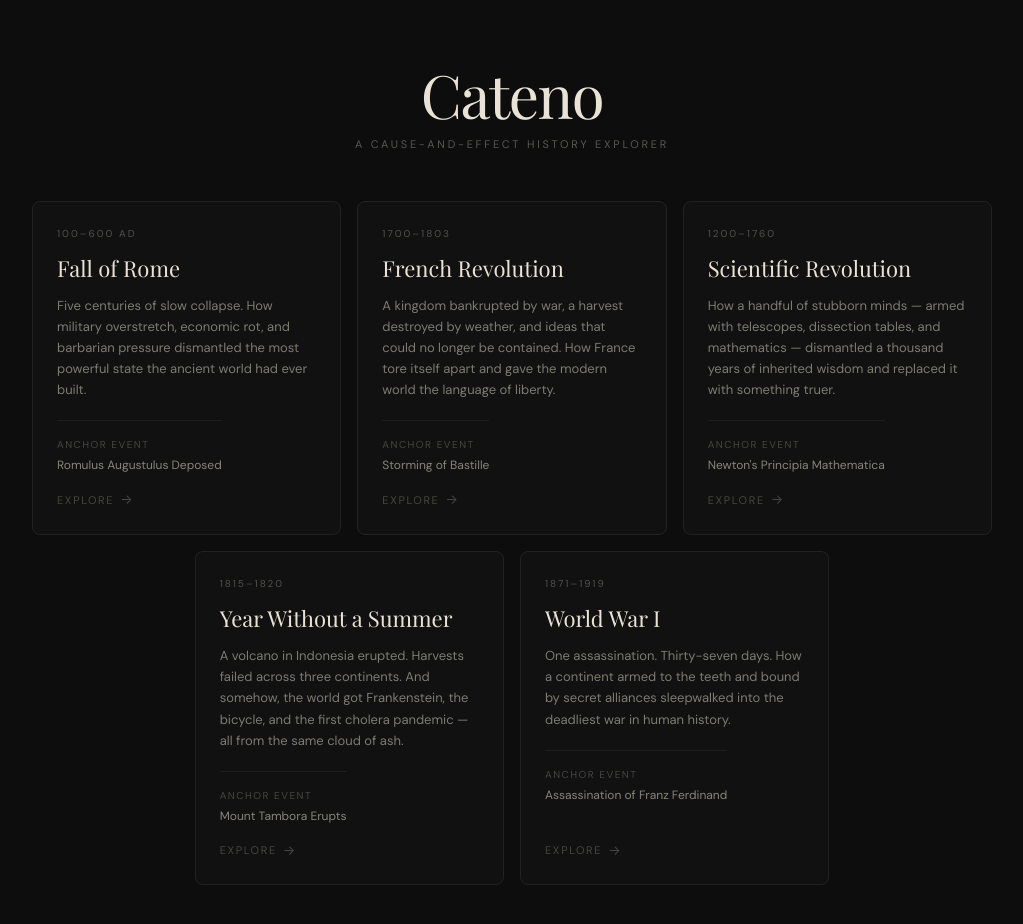
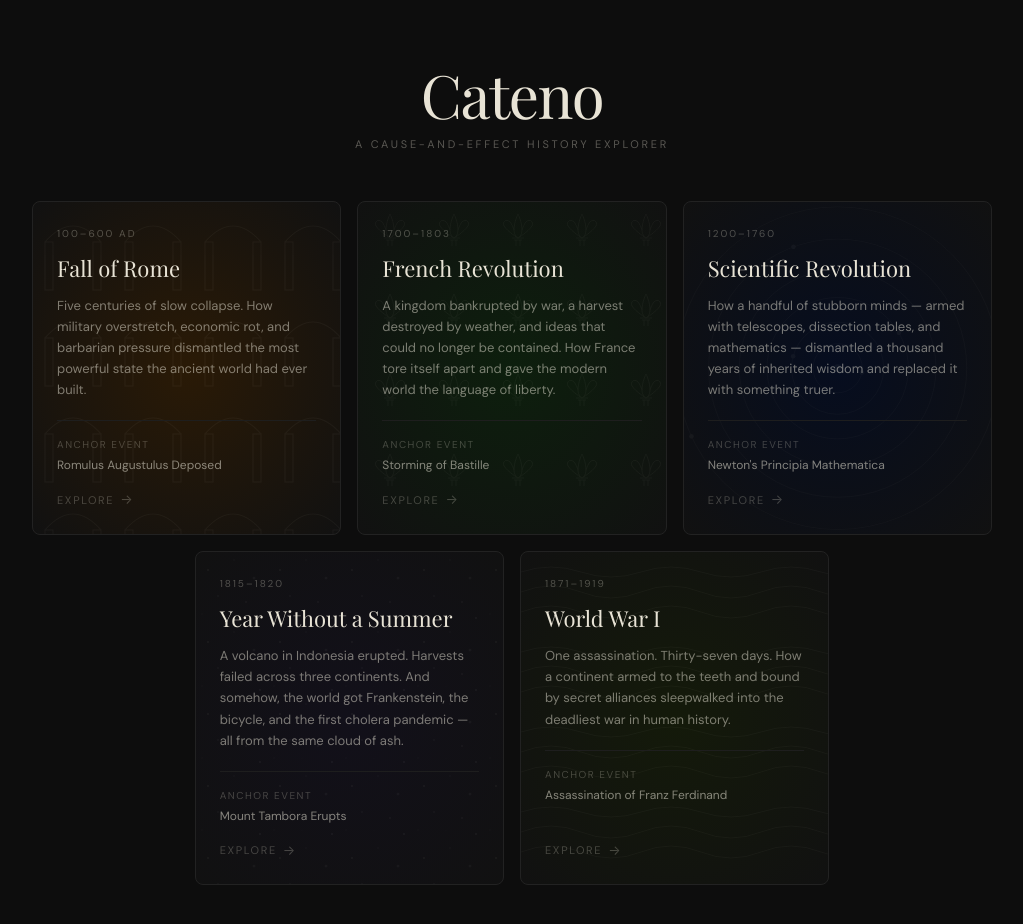
Before and after one commit to catsbyy/cateno, a React (Vite) app: page / in a window 1280 px wide. Shown: the top 924 px of the page, without its empty margins (128-1151 px from the left). Built offline with nearby package versions, Linux system fonts and the light colour scheme.

Commit message:
add patterns, backgrounds

```diff
--- a/src/App.tsx
+++ b/src/App.tsx
@@ -5,6 +5,7 @@ import { CatenoGraph } from './components/CatenoGraph';
 import { DetailPanel } from './components/DetailPanel';
 import { ScenarioSelector } from './components/ScenarioSelector';
 import { TimelineBar } from './components/TimelineBar';
+import { getScenarioGradient } from './utils/scenarioBackground';
 import type { CatenoScenario, CatenoNode } from './types';
 import { TYPE_COLORS } from './types';
 import type { NodeType } from './types';
@@ -114,7 +115,10 @@ function GraphView({
   );
 
   return (
-    <div className="w-full h-screen bg-[#0D0D0D] flex flex-col overflow-hidden">
+    <div
+      className="w-full h-screen flex flex-col overflow-hidden"
+      style={{ background: getScenarioGradient(scenario.id) }}
+    >
       {/* Header */}
       <header
         className="shrink-0 flex items-center gap-4 px-6 py-3"
--- a/src/components/CatenoGraph.tsx
+++ b/src/components/CatenoGraph.tsx
@@ -255,7 +255,7 @@ export function CatenoGraph({
   }, [visibleNodeIds, focusedNodeId, connectedIds, nodeMap, positions, scenario]);
 
   return (
-    <div className="w-full h-full" style={{ touchAction: 'none' }}>
+    <div className="w-full h-full" style={{ touchAction: 'none', position: 'relative', zIndex: 1 }}>
       <ReactFlow
         nodes={nodes}
         edges={edges}
--- a/src/components/ScenarioSelector.tsx
+++ b/src/components/ScenarioSelector.tsx
@@ -1,6 +1,7 @@
 import { motion } from "framer-motion";
 import type { CatenoScenario } from "../types";
 import { SCENARIOS } from "../data/scenarios";
+import { ScenarioPatternSvg, SCENARIO_CENTRE_COLORS } from "../utils/scenarioBackground";
 
 interface ScenarioSelectorProps {
   onSelect: (scenario: CatenoScenario) => void;
@@ -37,11 +38,19 @@ export function ScenarioSelector({ onSelect }: ScenarioSelectorProps) {
               <motion.button
                 key={scenario.id}
                 onClick={() => onSelect(scenario)}
-                className="w-full md:flex-1 text-left rounded-lg border border-[#222222] bg-[#111111] hover:border-[#383838] hover:bg-[#161616] p-5 md:p-6 cursor-pointer transition-colors duration-[120ms] ease-out flex flex-col"
+                className="w-full md:flex-1 text-left rounded-lg border border-[#222222] hover:border-[#383838] p-5 md:p-6 cursor-pointer transition-colors duration-[120ms] ease-out flex flex-col relative overflow-hidden"
+                style={{
+                  backgroundColor: SCENARIO_CENTRE_COLORS[scenario.id] ?? "#111111",
+                  backgroundImage: `radial-gradient(ellipse at center, ${SCENARIO_CENTRE_COLORS[scenario.id] ?? "#111111"} 0%, #111111 100%)`,
+                }}
                 initial={{ opacity: 0, y: 24 }}
                 animate={{ opacity: 1, y: 0 }}
                 transition={{ duration: 0.45, delay: 0.12 + i * 0.08, ease: "easeOut" }}
               >
+                {/* Per-scenario background pattern */}
+                <ScenarioPatternSvg scenarioId={scenario.id} opacity={0.04} />
+                {/* Card content lifted above pattern */}
+                <div className="flex flex-col flex-1 relative" style={{ zIndex: 1 }}>
                   <p className="text-[#E8E3D5]/30 text-[10px] font-sans uppercase tracking-[0.2em] mb-3">
                     {scenario.period}
                   </p>
@@ -54,6 +63,7 @@ export function ScenarioSelector({ onSelect }: ScenarioSelectorProps) {
                   <div className="mt-4 flex items-center gap-1.5 text-[#E8E3D5]/25 min-h-[44px] md:min-h-0 transition-colors duration-[120ms]">
                     <span className="text-[11px] font-sans uppercase tracking-[0.15em]">Explore</span>
                     <span className="text-[13px]">→</span>
+                  </div>
                 </div>
               </motion.button>
             );
@@ -68,12 +78,22 @@ export function ScenarioSelector({ onSelect }: ScenarioSelectorProps) {
               <motion.button
                 key={scenario.id}
                 onClick={() => onSelect(scenario)}
-                className="w-full text-left rounded-lg border border-[#222222] bg-[#111111] hover:border-[#383838] hover:bg-[#161616] p-5 md:p-6 cursor-pointer transition-colors duration-[120ms] ease-out flex flex-col"
-                style={{ flexBasis: "calc((100% - 32px) / 3)", flexGrow: 0, flexShrink: 0 }}
+                className="w-full text-left rounded-lg border border-[#222222] hover:border-[#383838] p-5 md:p-6 cursor-pointer transition-colors duration-[120ms] ease-out flex flex-col relative overflow-hidden"
+                style={{
+                  flexBasis: "calc((100% - 32px) / 3)",
+                  flexGrow: 0,
+                  flexShrink: 0,
+                  backgroundColor: SCENARIO_CENTRE_COLORS[scenario.id] ?? "#111111",
+                  backgroundImage: `radial-gradient(ellipse at center, ${SCENARIO_CENTRE_COLORS[scenario.id] ?? "#111111"} 0%, #111111 100%)`,
+                }}
                 initial={{ opacity: 0, y: 24 }}
                 animate={{ opacity: 1, y: 0 }}
                 transition={{ duration: 0.45, delay: 0.12 + (3 + i) * 0.08, ease: "easeOut" }}
               >
+                {/* Per-scenario background pattern */}
+                <ScenarioPatternSvg scenarioId={scenario.id} opacity={0.04} />
+                {/* Card content lifted above pattern */}
+                <div className="flex flex-col flex-1 relative" style={{ zIndex: 1 }}>
                   <p className="text-[#E8E3D5]/30 text-[10px] font-sans uppercase tracking-[0.2em] mb-3">
                     {scenario.period}
                   </p>
@@ -87,6 +107,7 @@ export function ScenarioSelector({ onSelect }: ScenarioSelectorProps) {
                     <span className="text-[11px] font-sans uppercase tracking-[0.15em]">Explore</span>
                     <span className="text-[13px]">→</span>
                   </div>
+                </div>
               </motion.button>
             );
           })}
--- /dev/null
+++ b/src/utils/scenarioBackground.tsx
@@ -0,0 +1,200 @@
+// ─── Per-scenario background personality ──────────────────────────────────────
+// Each scenario gets a radial gradient colour tint + a subtle SVG pattern layer.
+// Both are pointer-events: none so they never interfere with interaction.
+
+// ─── Gradient tints ────────────────────────────────────────────────────────────
+// Radial gradient from a warm/cool tint at center → #0D0D0D at ~70%
+
+// Centre colours exposed separately so selector cards can use them as flat base colours.
+export const SCENARIO_CENTRE_COLORS: Record<string, string> = {
+  "fall-of-rome":           "#2a1a06",
+  "french-revolution":      "#0d1f0d",
+  "scientific-revolution":  "#060d1f",
+  "wwi":                    "#141a0a",
+  "year-without-a-summer":  "#12101a",
+};
+
+const SCENARIO_GRADIENTS: Record<string, string> = {
+  "fall-of-rome":           "radial-gradient(ellipse at center, #2a1a06 0%, #0D0D0D 70%)",
+  "french-revolution":      "radial-gradient(ellipse at center, #0d1f0d 0%, #0D0D0D 70%)",
+  "scientific-revolution":  "radial-gradient(ellipse at center, #060d1f 0%, #0D0D0D 70%)",
+  "wwi":                    "radial-gradient(ellipse at center, #141a0a 0%, #0D0D0D 70%)",
+  "year-without-a-summer":  "radial-gradient(ellipse at center, #12101a 0%, #0D0D0D 70%)",
+};
+
+export function getScenarioGradient(scenarioId: string): string {
+  const gradient = SCENARIO_GRADIENTS[scenarioId] ?? "#0D0D0D";
+  console.log("[cateno] getScenarioGradient", { scenarioId, gradient });
+  return gradient;
+}
+
+// ─── SVG pattern components ────────────────────────────────────────────────────
+
+// Fall of Rome — Roman arch repeat
+function RomePattern({ opacity }: { opacity: number }) {
+  return (
+    <svg
+      aria-hidden
+      style={{
+        position: "absolute", inset: 0, width: "100%", height: "100%",
+        pointerEvents: "none", opacity,
+      }}
+    >
+      <defs>
+        <pattern id="bg-rome" x="0" y="0" width="80" height="96" patternUnits="userSpaceOnUse">
+          {/* Roman arch: two pillars + semicircular arch */}
+          <rect x="12" y="40" width="8" height="48" fill="none" stroke="#E8E3D5" strokeWidth="1.2" />
+          <rect x="60" y="40" width="8" height="48" fill="none" stroke="#E8E3D5" strokeWidth="1.2" />
+          <path d="M12 40 Q40 8 68 40" fill="none" stroke="#E8E3D5" strokeWidth="1.2" />
+        </pattern>
+      </defs>
+      <rect width="100%" height="100%" fill="url(#bg-rome)" />
+    </svg>
+  );
+}
+
+// French Revolution — fleur-de-lis repeat
+function FrancePattern({ opacity }: { opacity: number }) {
+  return (
+    <svg
+      aria-hidden
+      style={{
+        position: "absolute", inset: 0, width: "100%", height: "100%",
+        pointerEvents: "none", opacity,
+      }}
+    >
+      <defs>
+        <pattern id="bg-france" x="0" y="0" width="64" height="80" patternUnits="userSpaceOnUse">
+          {/* Fleur-de-lis: centre petal + two side petals + base */}
+          <path
+            d="M32 12 C32 12 28 20 28 28 C28 34 32 36 32 36 C32 36 36 34 36 28 C36 20 32 12 32 12Z"
+            fill="none" stroke="#E8E3D5" strokeWidth="1"
+          />
+          <path
+            d="M32 36 C32 36 22 30 18 24 C16 20 20 16 24 20 C26 22 28 28 28 28"
+            fill="none" stroke="#E8E3D5" strokeWidth="1"
+          />
+          <path
+            d="M32 36 C32 36 42 30 46 24 C48 20 44 16 40 20 C38 22 36 28 36 28"
+            fill="none" stroke="#E8E3D5" strokeWidth="1"
+          />
+          <path d="M26 36 L38 36" stroke="#E8E3D5" strokeWidth="1" />
+          <path d="M28 38 L36 38" stroke="#E8E3D5" strokeWidth="1" />
+          <path d="M30 38 L30 44 M34 38 L34 44" stroke="#E8E3D5" strokeWidth="1" />
+        </pattern>
+      </defs>
+      <rect width="100%" height="100%" fill="url(#bg-france)" />
+    </svg>
+  );
+}
+
+// Scientific Revolution — Copernican orbit diagram (centered, non-repeating)
+function SciencePattern({ opacity }: { opacity: number }) {
+  return (
+    <svg
+      aria-hidden
+      viewBox="0 0 400 400"
+      preserveAspectRatio="xMidYMid meet"
+      style={{
+        position: "absolute", inset: 0, width: "100%", height: "100%",
+        pointerEvents: "none", opacity,
+      }}
+    >
+      {/* Sun at center */}
+      <circle cx="50%" cy="50%" r="5" fill="#E8E3D5" />
+      {/* Orbits */}
+      {[32, 60, 92, 128, 168, 210].map((r, i) => (
+        <circle key={i} cx="50%" cy="50%" r={r} fill="none" stroke="#E8E3D5" strokeWidth="0.8" />
+      ))}
+      {/* Planet dots on orbits */}
+      {([
+        [32,  10],
+        [60,  195],
+        [92,  330],
+        [128, 80],
+        [168, 250],
+        [210, 155],
+      ] as [number, number][]).map(([r, deg], i) => {
+        const rad = (deg * Math.PI) / 180;
+        return (
+          <circle
+            key={i}
+            cx={`calc(50% + ${(r * Math.cos(rad)).toFixed(1)}px)`}
+            cy={`calc(50% + ${(r * Math.sin(rad)).toFixed(1)}px)`}
+            r="3"
+            fill="#E8E3D5"
+          />
+        );
+      })}
+    </svg>
+  );
+}
+
+// WWI — topographic contour repeat
+function WWIPattern({ opacity }: { opacity: number }) {
+  return (
+    <svg
+      aria-hidden
+      style={{
+        position: "absolute", inset: 0, width: "100%", height: "100%",
+        pointerEvents: "none", opacity,
+      }}
+    >
+      <defs>
+        <pattern id="bg-wwi" x="0" y="0" width="120" height="80" patternUnits="userSpaceOnUse">
+          {/* Flowing topographic contour lines */}
+          <path d="M0 20 Q30 10 60 20 Q90 30 120 20" fill="none" stroke="#E8E3D5" strokeWidth="0.9" />
+          <path d="M0 40 Q30 28 60 40 Q90 52 120 40" fill="none" stroke="#E8E3D5" strokeWidth="0.9" />
+          <path d="M0 60 Q30 48 60 60 Q90 72 120 60" fill="none" stroke="#E8E3D5" strokeWidth="0.9" />
+        </pattern>
+      </defs>
+      <rect width="100%" height="100%" fill="url(#bg-wwi)" />
+    </svg>
+  );
+}
+
+// Year Without a Summer — ash particle dots repeat
+function SummerPattern({ opacity }: { opacity: number }) {
+  return (
+    <svg
+      aria-hidden
+      style={{
+        position: "absolute", inset: 0, width: "100%", height: "100%",
+        pointerEvents: "none", opacity,
+      }}
+    >
+      <defs>
+        <pattern id="bg-summer" x="0" y="0" width="72" height="72" patternUnits="userSpaceOnUse">
+          {/* Scattered ash dots at varied positions and sizes */}
+          <circle cx="12" cy="18" r="1.2" fill="#E8E3D5" />
+          <circle cx="38" cy="8"  r="0.8" fill="#E8E3D5" />
+          <circle cx="58" cy="26" r="1.5" fill="#E8E3D5" />
+          <circle cx="22" cy="44" r="0.9" fill="#E8E3D5" />
+          <circle cx="50" cy="50" r="1.1" fill="#E8E3D5" />
+          <circle cx="6"  cy="62" r="0.7" fill="#E8E3D5" />
+          <circle cx="64" cy="66" r="1.3" fill="#E8E3D5" />
+          <circle cx="34" cy="62" r="0.6" fill="#E8E3D5" />
+        </pattern>
+      </defs>
+      <rect width="100%" height="100%" fill="url(#bg-summer)" />
+    </svg>
+  );
+}
+
+// ─── Public export ─────────────────────────────────────────────────────────────
+
+interface ScenarioPatternSvgProps {
+  scenarioId: string;
+  opacity: number;
+}
+
+export function ScenarioPatternSvg({ scenarioId, opacity }: ScenarioPatternSvgProps) {
+  switch (scenarioId) {
+    case "fall-of-rome":          return <RomePattern opacity={opacity} />;
+    case "french-revolution":     return <FrancePattern opacity={opacity} />;
+    case "scientific-revolution": return <SciencePattern opacity={opacity} />;
+    case "wwi":                   return <WWIPattern opacity={opacity} />;
+    case "year-without-a-summer": return <SummerPattern opacity={opacity} />;
+    default:                      return null;
+  }
+}
```
Also changed, not shown: src/index.css (+9 -1 lines). Lines whose indentation alone changed are shown as unchanged.
